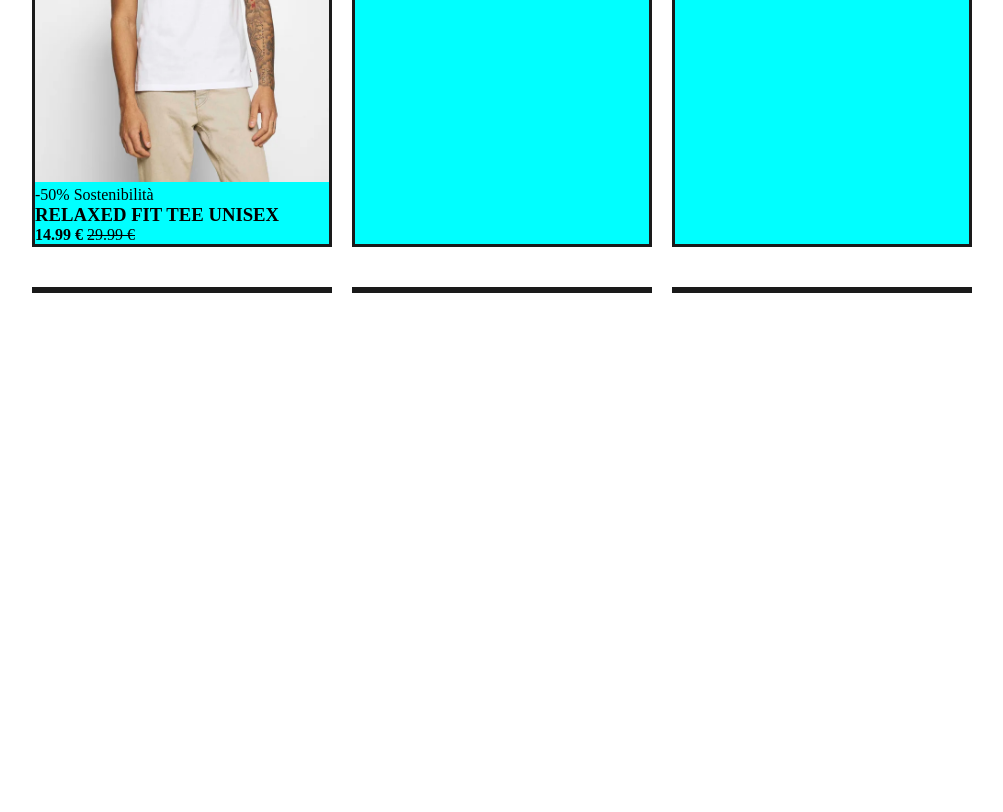
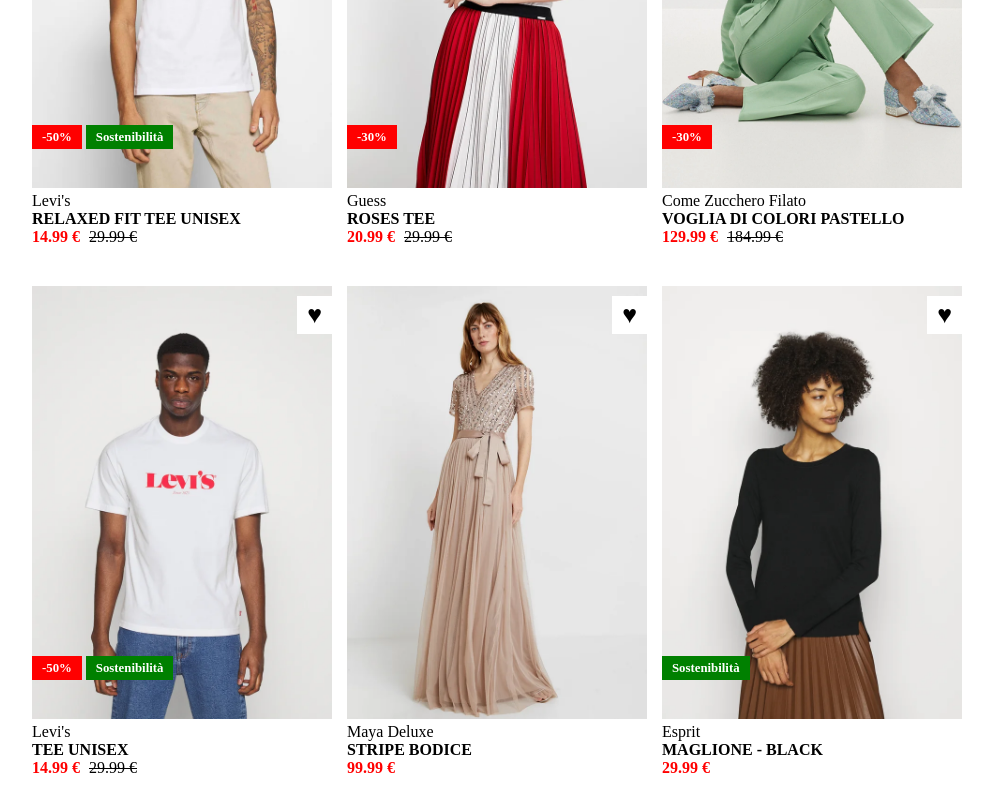
Before and after one commit to DemiusLs/html-css-boolando, a plain HTML site: page index.html in a window 1280 px wide. Shown: the part 360-1172 px from the top of the page, without its empty margins (108-1111 px from the left). Before the commit the page ends 800 px from the top, so only its background shows below. Drawn offline with Linux system fonts and the light colour scheme.

Commit message:
feat: cards done

```diff
--- a/css/style.css
+++ b/css/style.css
@@ -103,15 +103,81 @@ a {
 .flex-container {
     display: flex;
     flex-wrap: wrap;
-    gap: 40px 20px;
+    gap: 40px 15px;
 
 }
 
 .col-30 {
-
-    background-color: aqua;
-    border: #1A1A1A solid 3px;
+    /* background-color: aqua;
+    border: #1A1A1A solid 3px; */
     width: 30%;
 }
 
+
+/* card part */
+.card {
+    position: relative;
+}
+
+.note {
+    position: absolute;
+    left: 0;
+    top: 85%;
+}
+
+.heart {
+    position: absolute;
+    top: 10px;
+    right: 0;
+    font-size: 25px;
+    padding: 5px 10px;
+    background-color: #ffffff;
+}
+
+
+.promo {
+    padding: 5px 10px;
+    color: #ffffff;
+    font-size: 0.8rem;
+    font-weight: 600;
+}
+
+.green-bg {
+    background-color: #008000;
+
+
+}
+
+.red-bg {
+    background-color: #ff0000;
+
+}
+
+.description h3 {
+    font-size: 1rem;
+}
+
+.description strong {
+    color: #ff0000;
+    margin-right: 5px;
+}
+
+
+.img2 {
+    display: none;
+}
+
+.card:hover .img2 {
+    display: block;
+}
+
+.card:hover .img1 {
+    display: none;
+}
+
 /* FOOTER */
+
+.footer{
+    background-color: var(--color-foot-bg);
+    height: 200px;
+}
--- a/index.html
+++ b/index.html
@@ -47,26 +47,106 @@
             <div class="flex-container py-50">
                 <div class="col-30">
                     <div class="card">
-                        <img src="./img/1.webp" alt="">
+                        <img src="./img/1.webp" alt="" class="img1">
+                        <img src="./img/1b.webp" alt="" class="img2">
+                        <div class="note">
+                            <span class="promo red-bg">-50%</span>
+                            <span class="promo green-bg">Sostenibilità</span>
+                        </div>
+                        <span class="heart">&hearts;</span>
                     </div>
-                    <div class="note">
-                        <span>-50%</span>
-                        <span>Sostenibilità</span>
-                    </div>
-
                     <div class="description">
-                        <span class="marca"></span>
+                        <span class="marca">Levi's</span>
                         <h3>RELAXED FIT TEE UNISEX</h3>
                         <strong>14.99 &euro;</strong>
                         <del>29.99 &euro;</del>
                     </div>
+                </div>
+                <div class="col-30">
+                    <div class="card">
+                        <img src="./img/2.webp" alt="" class="img1">
+                        <img src="./img/2b.webp" alt="" class="img2">
+                        <div class="note">
+                            <span class="promo red-bg">-30%</span>
 
+                        </div>
+                        <span class="heart">&hearts;</span>
+                    </div>
+                    <div class="description">
+                        <span class="marca">Guess</span>
+                        <h3>ROSES TEE</h3>
+                        <strong>20.99 &euro;</strong>
+                        <del>29.99 &euro;</del>
+                    </div>
                 </div>
-                <div class="col-30"></div>
-                <div class="col-30"></div>
-                <div class="col-30"></div>
-                <div class="col-30"></div>
-                <div class="col-30"></div>
+                <div class="col-30">
+                    <div class="card">
+                        <img src="./img/3.webp" alt="" class="img1">
+                        <img src="./img/3b.webp" alt="" class="img2">
+                        <div class="note">
+                            <span class="promo red-bg">-30%</span>
+
+                        </div>
+                        <span class="heart">&hearts;</span>
+                    </div>
+                    <div class="description">
+                        <span class="marca">Come Zucchero Filato</span>
+                        <h3>VOGLIA DI COLORI PASTELLO</h3>
+                        <strong>129.99 &euro;</strong>
+                        <del>184.99 &euro;</del>
+                    </div>
+                </div>
+                <div class="col-30">
+                    <div class="card">
+                        <img src="./img/4.webp" alt="" class="img1">
+                        <img src="./img/4b.webp" alt="" class="img2">
+                        <div class="note">
+                            <span class="promo red-bg">-50%</span>
+                            <span class="promo green-bg">Sostenibilità</span>
+                        </div>
+                        <span class="heart">&hearts;</span>
+                    </div>
+                    <div class="description">
+                        <span class="marca">Levi's</span>
+                        <h3>TEE UNISEX</h3>
+                        <strong>14.99 &euro;</strong>
+                        <del>29.99 &euro;</del>
+                    </div>
+                </div>
+                <div class="col-30">
+                    <div class="card">
+                        <img src="./img/5.webp" alt="" class="img1">
+                        <img src="./img/5b.webp" alt="" class="img2">
+                        <div class="note">
+                            <!-- <span class="promo red-bg">-50%</span>
+                            <span class="promo green-bg">Sostenibilità</span> -->
+                        </div>
+                        <span class="heart">&hearts;</span>
+                    </div>
+                    <div class="description">
+                        <span class="marca">Maya Deluxe</span>
+                        <h3>STRIPE BODICE</h3>
+                        <strong>99.99 &euro;</strong>
+
+                    </div>
+                </div>
+                <div class="col-30">
+                    <div class="card">
+                        <img src="./img/6.webp" alt="" class="img1">
+                        <img src="./img/6b.webp" alt="" class="img2">
+                        <div class="note">
+                            <!-- <span class="promo red-bg">-50%</span> -->
+                            <span class="promo green-bg">Sostenibilità</span>
+                        </div>
+                        <span class="heart">&hearts;</span>
+                    </div>
+                    <div class="description">
+                        <span class="marca">Esprit</span>
+                        <h3>MAGLIONE - BLACK</h3>
+                        <strong>29.99 &euro;</strong>
+                        <!-- <del>29.99 &euro;</del> -->
+                    </div>
+                </div>
             </div>
 
 
@@ -76,6 +156,8 @@
     <!-- FINE MAIN -->
 
     <!-- FOOTER -->
+
+
     <!-- FINE FOOTER -->
 </body>
 
```
